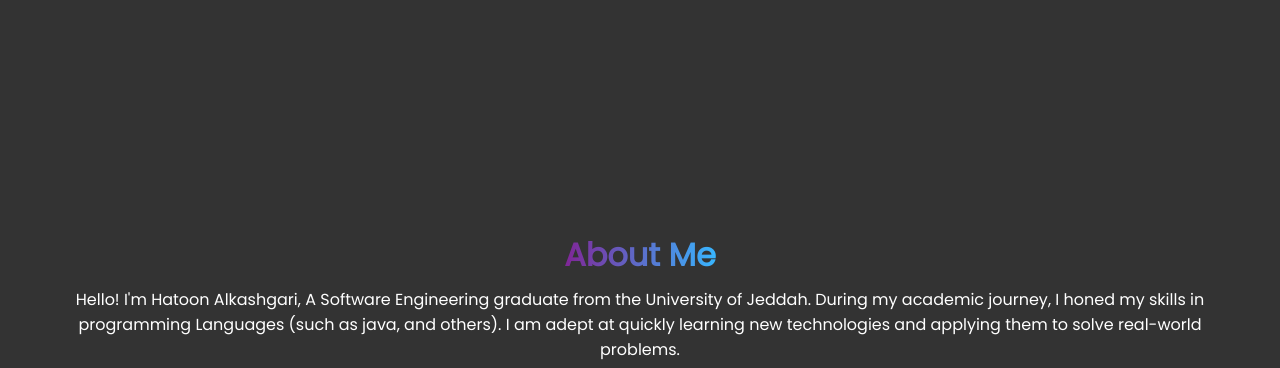
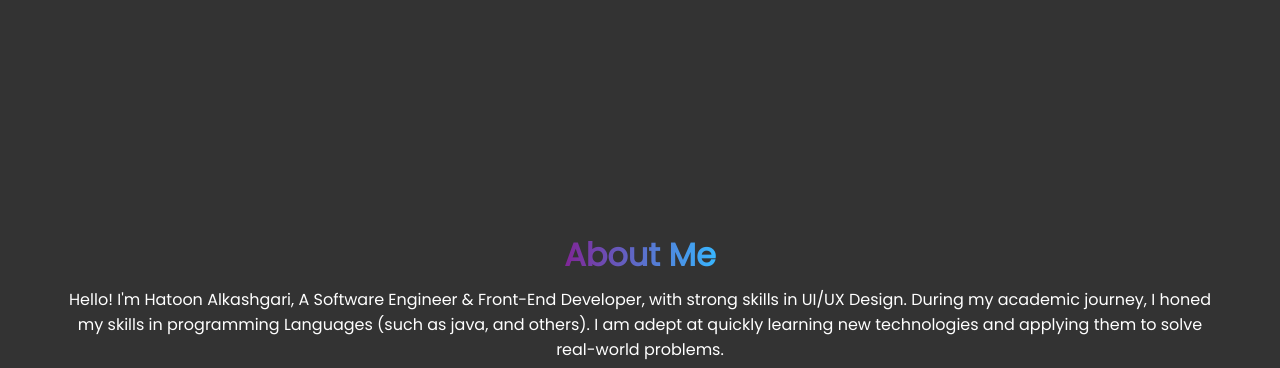
Before and after one commit to HatoonKash/Portfolio, a plain HTML site: page index.html in a window 1280 px wide. Shown: the part 561-929 px from the top of the page. Drawn offline with nearby package versions, Linux system fonts and the light colour scheme.

Commit message:
Update index.html

```diff
--- a/index.html
+++ b/index.html
@@ -64,7 +64,7 @@
         <section id="about" class="section">
             <div class="container">
                 <h1 class="sub-title"><span class="grad">About Me</span></h1>
-                <p>Hello! I'm Hatoon Alkashgari, A Software Engineering graduate from the University of Jeddah.
+                <p>Hello! I'm Hatoon Alkashgari, A Software Engineer & Front-End Developer, with strong skills in UI/UX Design.
 					During my academic journey, I honed my skills in programming Languages (such as java, and others).
 					I am adept at quickly learning new technologies and applying them to solve real-world problems.
 				</p>
```
